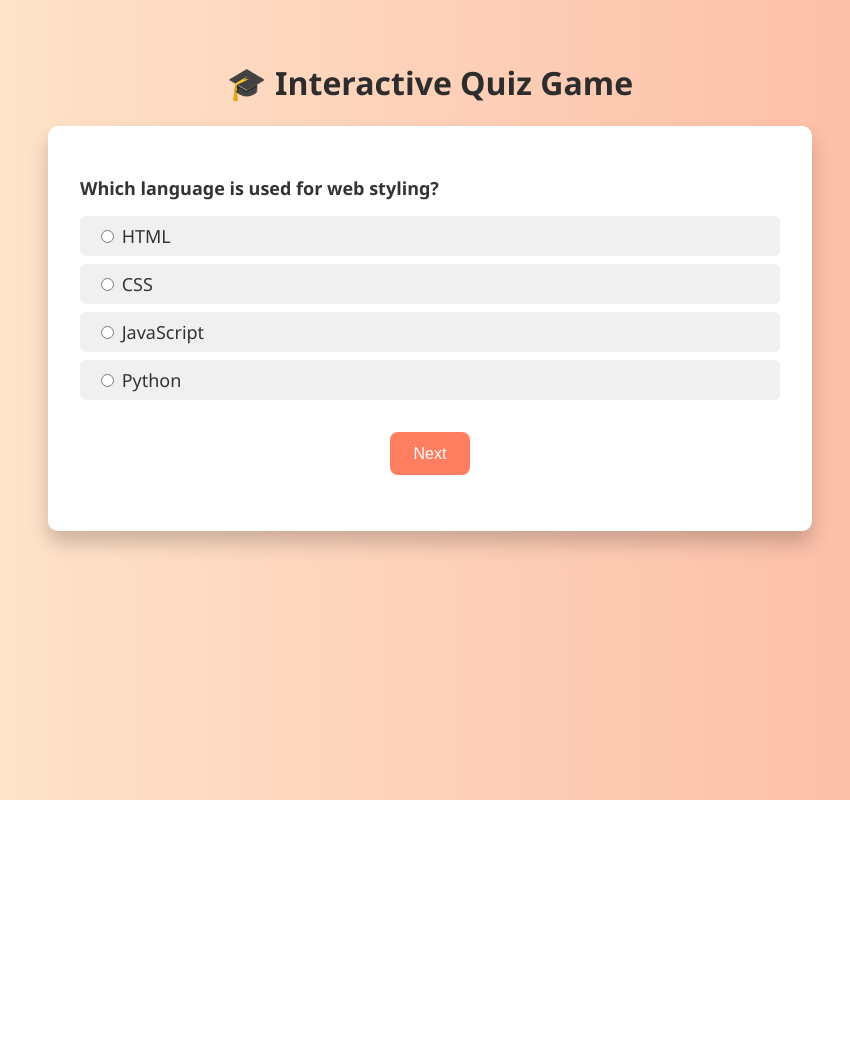
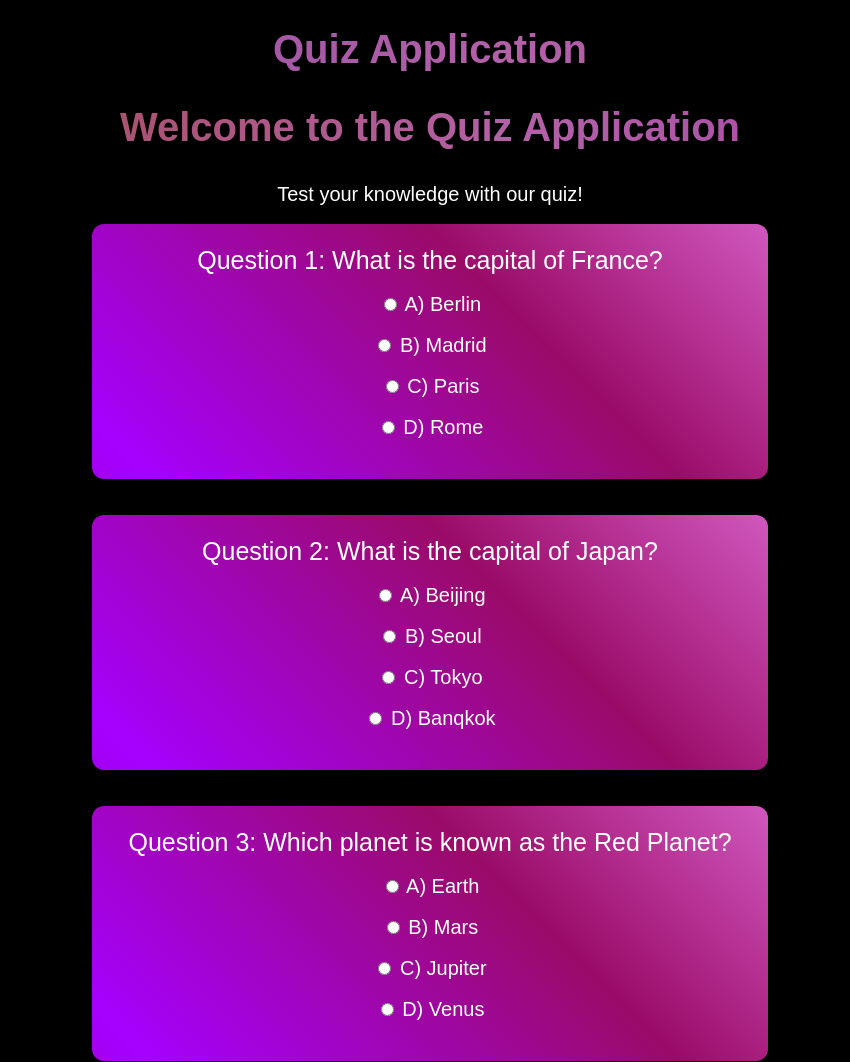
Before and after one commit to Payal-24/SCT_WD_3, a plain HTML site: page index.html in a window 1280 px wide. Shown: the top 1062 px of the page, without its empty margins (210-1060 px from the left). Before the commit the page ends 800 px from the top, so only its background shows below. Drawn offline with Linux system fonts and the light colour scheme.

Commit message:
new commit

```diff
--- a/index.html
+++ b/index.html
@@ -2,181 +2,270 @@
 <html lang="en">
 <head>
     <meta charset="UTF-8">
-  <title>Quiz Game App</title>
     <meta name="viewport" content="width=device-width, initial-scale=1.0">
+    <title>Document</title>
+</head>
 <style>
     body {
-      font-family: 'Segoe UI', sans-serif;
-      font-size: 18px;
-      background: linear-gradient(to right, #ffecd2, #fcb69f);
-      padding: 2rem;
-      color: #333;
-      transition: background 0.5s ease;
+        background-color: black;
+        font-family: Arial, sans-serif;
     }
 
     h1 {
+        color: #333;
         text-align: center;
-      font-size: 2rem;
-      color: #2d2d2d;
-      animation: fadeIn 1s ease-in-out;
     }
 
-    @keyframes fadeIn {
-      from {opacity: 0; transform: translateY(-20px);}
-      to {opacity: 1; transform: translateY(0);}
+    h2 {
+        color: #007bff;
+        text-align: center;
     }
 
-    #quiz-container {
-      max-width: 700px;
-      margin: auto;
-      background: #ffffff;
-      padding: 2rem;
-      border-radius: 10px;
-      box-shadow: 0 12px 20px rgba(0,0,0,0.2);
+    p {
+        color: #28a745;
+        text-align: center;
     }
 
-    .question {
-      font-weight: bold;
-      margin-bottom: 1rem;
-      animation: slideFade 0.5s ease-in-out;
+    form {
+        margin: 0 auto;
+        width: 50%;
+        padding: 20px;
+        border-radius: 10px;
+        background-color:rgb(157, 9, 157);
+        box-shadow: 0 4px 8px rgba(0, 0, 0, 0.1);
     }
 
-    @keyframes slideFade {
-      from {opacity: 0; transform: translateX(30px);}
-      to {opacity: 1; transform: translateX(0);}
+    label {
+        display: block;
+       text-align: center;
+       color:white;
+       font-size:20px;
+
+
+    }
+    input[type="radio"] {
+        text-align: center;
+    }
+    input{
+        text-align: center;
+
+    }
+    .rainbow-text{
+       font-size: 40px;
+  font-weight: bold;
+  text-align: center;
+  background-image: linear-gradient(
+    90deg,
+    rgb(135, 71, 161),
+    rgb(180, 97, 168),
+    rgb(154, 51, 165),
+    rgb(83, 36, 91),
+    rgb(211, 41, 211),
+    rgb(80, 5, 57),
+    rgb(147, 32, 147),
+    rgb(112, 15, 131)
+  );
+  background-size: 400%;
+  -webkit-background-clip: text;
+    -webkit-text-fill-color: transparent;
+  color: transparent;
+  animation: rainbow 5s linear infinite;
+    }
+    .rainbow-text2{
+        font-size: 40px;
+        font-weight: bold;
+        text-align: center;
+        background-image: linear-gradient(
+            90deg,
+            rgb(161, 71, 71),
+            rgb(180, 97, 168),
+            rgb(154, 51, 165),
+
+            rgb(83, 36, 91),
+            rgb(211, 41, 211),
+            rgb(80, 5, 57),
+            rgb(147, 32, 147),
+            rgb(112, 15, 131)
+            );
+            background-size: 400%;
+            -webkit-background-clip: text;
+            -webkit-text-fill-color: transparent;
+            color: transparent;
+            animation: rainbow 5s linear infinite;
+    }
+    .container {
+  position: relative;
+  width: 50%;
+  margin: 40px auto;
+  padding: 20px;
+  border-radius: 10px;
+  background-color: transparent; /* no background fill */
+  z-index: 1;
 }
 
-    .options label {
-      display: block;
-      margin: 0.5rem 0;
-      background: #f0f0f0;
-      padding: 0.5rem 1rem;
-      border-radius: 6px;
-      transition: background 0.3s ease;
-      cursor: pointer;
+.container::before {
+  content: "";
+  position: absolute;
+  top: -2px;
+  left: -2px;
+  right: -2px;
+  bottom: -2px;
+  background: linear-gradient(
+    45deg,
+    rgb(168, 23, 168),
+    rgb(143, 14, 100),
+    rgb(74, 32, 129),
+    rgb(128, 0, 100),
+    rgb(166, 0, 255),
+    rgb(154, 11, 104),
+    violet,
+    red
+  );
+  background-size: 400% 400%;
+  border-radius: 12px;
+  z-index: -1;
+  animation: borderMove 6s linear infinite;
+}
+@keyframes borderMove {
+  0% {
+    background-position: 0% 50%;
+  }
+  100% {
+    background-position: 100% 50%;
+  }
 }
 
-    .options label:hover {
-      background: #d1f7ff;
-    }
-
-    .fill-input {
-      width: 100%;
-      padding: 0.6rem;
-      margin-top: 1rem;
-      border: 1px solid #ccc;
-      border-radius: 6px;
-      font-size: 1rem;
-    }
 
 button {
-      display: block;
-      margin: 2rem auto 1rem;
-      padding: 0.8rem 1.5rem;
-      background: #ff7e5f;
-      color: white;
+  padding: 15px 30px;
+  font-size: 18px;
+  font-weight: bold;
   border: none;
   border-radius: 8px;
-      font-size: 1rem;
+  background-color: #ff00ff;
+  color: white;
   cursor: pointer;
-      transition: background 0.3s ease;
+  transition: all 0.3s ease;
 }
 
 button:hover {
-      background: #eb5757;
+  background-color: #cc00cc;
+  transform: scale(1.05);
+  box-shadow: 0 0 10px #ff00ff, 0 0 20px #cc00cc;
 }
 
-    #score {
-      text-align: center;
-      font-size: 1.2rem;
-      margin-top: 1.5rem;
-      font-weight: bold;
-    }
 </style>
-</head>
 <body>
-  <h1>🎓 Interactive Quiz Game</h1>
-  <div id="quiz-container">
-    <div id="question-box"></div>
-    <button onclick="nextQuestion()">Next</button>
-    <div id="score"></div>
+<h1 class="rainbow-text">Quiz Application </h1>
+<h2 class="rainbow-text2">Welcome to the Quiz Application</h2>
+<p style="font-size: 20px; color: white; text-align:center;">Test your knowledge with our quiz!</p>
+<form class="container" style="text-align: center; margin-top: 20px;">
+<label for="question 1" style="font-size: 25px; color:white;">Question 1: What is the capital of France?</label><br>
+<label style="color: white;"><input type="radio" name="question1" value="a"> A) Berlin</label><br>
+<label style="color: white;"><input type="radio" name="question1" value="b"> B) Madrid</label><br>
+<label style="color: white;"><input type="radio" name="question1" value="c"> C) Paris</label><br>
+<label style="color: white;"><input type="radio" name="question1" value="d"> D) Rome</label><br>
+        </form>
+
+
+<form class="container" style="text-align: center; margin-top: 20px;">
+<label for="question 2" style="font-size: 25px; color:white;">Question 2: What is the capital of Japan?</label><br>
+<label style="color: white;"><input type="radio" name="question2" value="a"> A) Beijing</label><br>
+<label style="color: white;"><input type="radio" name="question2" value="b"> B) Seoul</label><br>
+<label style="color: white;"><input type="radio" name="question2" value="c"> C) Tokyo</label><br>
+<label style="color: white;"><input type="radio" name="question2" value="d"> D) Banqkok</label><br>
+ </form>
+
+
+ <form class="container" style="text-align: center; margin-top: 20px;">
+<label for="question 3" style="font-size: 25px; color:white;">Question 3: Which planet is known as the Red Planet?</label><br>
+<label style="color: white;"><input type="radio" name="question3" value="a"> A) Earth</label><br>
+<label style="color: white;"><input type="radio" name="question3" value="b"> B) Mars</label><br>
+<label style="color: white;"><input type="radio" name="question3" value="c"> C) Jupiter</label><br>
+<label style="color: white;"><input type="radio" name="question3" value="d"> D) Venus</label><br>
+ </form>
+
+
+
+ <form class="container" style="text-align: center; margin-top: 20px;">
+<label for="question 4" style="font-size: 25px; color:white;">Question 4: What is the square root of 64?</label><br>
+<label style="color: white;"><input type="radio" name="question4" value="a"> A) 6</label><br>
+<label style="color: white;"><input type="radio" name="question4" value="b"> B) 7</label><br>
+<label style="color: white;"><input type="radio" name="question4" value="c"> C) 8</label><br>
+<label style="color: white;"><input type="radio" name="question4" value="d"> D) 9</label><br>
+ </form>
+
+
+
+
+ <form class="container" style="text-align: center; margin-top: 20px;">
+<label for="question 3" style="font-size: 25px; color:white;">Question 5: Who wrote the play 'Romeo and Juliet'?
+</label><br>
+<label style="color: white;"><input type="radio" name="question5" value="a"> A) William Shakespeare</label><br>
+<label style="color: white;"><input type="radio" name="question5" value="b"> B) Charles Dickens</label><br>
+<label style="color: white;"><input type="radio" name="question5" value="c"> C) Mark Twain</label><br>
+<label style="color: white;"><input type="radio" name="question5" value="d"> D) Jane Austen</label><br>
+ </form>
+
+
+
+
+<form class="container" style="text-align: center; margin-top: 20px;">
+<label for="question 3" style="font-size: 25px; color:white;">Question 6: What is the chemical symbol for water?
+</label><br>
+<label style="color: white;"><input type="radio" name="question6" value="a"> A) O</label><br>
+<label style="color: white;"><input type="radio" name="question6" value="b"> B) H2O</label><br>
+<label style="color: white;"><input type="radio" name="question6" value="c"> C) CO2</label><br>
+<label style="color: white;"><input type="radio" name="question6" value="d"> D) NaCL</label><br>
+ </form>
+<div style="text-align: center; margin-top: 20px;">
+    <h2 style="color: white;">Thank you for participating!</h2>
+    <p style="color: white;">Click the button below to submit your answers.</p>
+ <button onclick="submit()">SUBMIT</button>
+ <p id="result" style="text-align: center; font-size:20px;color:white;"></p>
 </div>
 
+
+
 <script>
-    const questions = [
-      { type: "single", question: "Which language is used for web styling?", options: ["HTML", "CSS", "JavaScript", "Python"], answer: "CSS" },
-      { type: "multi", question: "Select frontend technologies:", options: ["HTML", "React", "Node.js", "MongoDB"], answer: ["HTML", "React"] },
-      { type: "fill", question: "Fill in the blank: JavaScript is mainly used for ______ web pages.", answer: "interactive" },
-      { type: "single", question: "Who created Python?", options: ["Dennis Ritchie", "Guido van Rossum", "Linus Torvalds", "James Gosling"], answer: "Guido van Rossum" },
-      { type: "fill", question: "Fill in the blank: CSS stands for ______ Style Sheets.", answer: "Cascading" },
-      { type: "multi", question: "Select backend technologies:", options: ["React", "Express.js", "Node.js", "HTML"], answer: ["Express.js", "Node.js"] },
-      { type: "single", question: "Which tag is used to define a hyperlink?", options: ["<div>", "<a>", "<span>", "<link>"], answer: "<a>" },
-      { type: "fill", question: "Fill in the blank: HTML stands for HyperText ______ Language.", answer: "Markup" },
-      { type: "multi", question: "Select valid HTML tags:", options: ["<p>", "<head>", "<main>", "<script>"], answer: ["<p>", "<head>", "<main>", "<script>"] },
-      { type: "single", question: "Which tool is used for version control?", options: ["Git", "VS Code", "Slack", "Figma"], answer: "Git" },
-      { type: "multi", question: "Select all programming languages:", options: ["CSS", "HTML", "Java", "Python"], answer: ["Java", "Python"] },
-      { type: "fill", question: "Fill in the blank: The <br> tag is used to insert a ______.", answer: "line break" },
-      { type: "single", question: "Which language is used for database querying?", options: ["HTML", "SQL", "CSS", "Python"], answer: "SQL" },
-      { type: "multi", question: "Select cloud platforms:", options: ["AWS", "Azure", "Heroku", "GitHub"], answer: ["AWS", "Azure", "Heroku"] },
-      { type: "fill", question: "Fill in the blank: Vercel is used for ______ deployment.", answer: "frontend" },
-      { type: "single", question: "Which is a JavaScript framework?", options: ["Django", "React", "Laravel", "Flask"], answer: "React" },
-      { type: "multi", question: "Select correct programming loops:", options: ["for", "while", "next", "loop"], answer: ["for", "while"] },
-      { type: "fill", question: "Fill in the blank: A variable in JavaScript is declared using ______.", answer: "let" },
-      { type: "single", question: "Which language is not object-oriented?", options: ["Java", "Python", "C", "C++"], answer: "C" },
-      { type: "multi", question: "Select mobile development frameworks:", options: ["Flutter", "React Native", "Xamarin", "Vue"], answer: ["Flutter", "React Native", "Xamarin"] }
-    ];
-
-    let index = 0;
-    let score = 0;
-
-    function loadQuestion() {
-      const q = questions[index];
-      const box = document.getElementById("question-box");
-      box.style.opacity = 0;
-
-      setTimeout(() => {
-        box.innerHTML = `<p class="question">${q.question}</p>`;
-
-        if (q.type === "single") {
-          box.innerHTML += `<div class="options">${q.options.map(opt => `
-            <label><input type="radio" name="answer" value="${opt}"> ${opt}</label>`).join("")}</div>`;
-        } else if (q.type === "multi") {
-          box.innerHTML += `<div class="options">${q.options.map(opt => `
-            <label><input type="checkbox" name="answer" value="${opt}"> ${opt}</label>`).join("")}</div>`;
-        } else if (q.type === "fill") {
-          box.innerHTML += `<input type="text" class="fill-input" id="fill-answer" placeholder="Your answer...">`;
+    function submit(){
+        var question1 = document.querySelector('input[name="question1"]:checked').value;
+        var question2 = document.querySelector('input[name="question2"]:checked').value;
+        var question3 = document.querySelector('input[name="question3"]:checked').value;
+        var question4 = document.querySelector('input[name="question4"]:checked').value;
+        var question5 = document.querySelector('input[name="question5"]:checked').value;
+        var question6 = document.querySelector('input[name="question6"]:checked').value;
+        var score = 0;
+        if(question1 == "c"){
+            score++;
+        }
+        if(question2 == "c"){
+            score++;
+        }
+        if(question3 == "b"){
+            score++;
+        }
+        if(question4 == "c"){
+            score++;
+        }
+        if(question5 == "a"){
+            score++;
+        }
+        if(question6 == "b"){
+            score++;
+        }
+        alert("Your score is: " + score + "/6");
+        console.log("Question 1: " + question1);
+        console.log("Question 2: " + question2);
+        console.log("Question 3: " + question3);
+        console.log("Question 4: " + question4);
+        console.log("Question 5: " + question5);
+        console.log("Question 6: " + question6);
+        console.log("Total Score: " + score + "/6");
+        document.getElementById("result").innerText = "Your score is: " + score + "/6";
         }
 
-        box.style.opacity = 1;
-      }, 300);
-    }
 
-    function nextQuestion() {
-      const q = questions[index];
-      let userAnswer;
-
-      if (q.type === "single") {
-        const selected = document.querySelector('input[name="answer"]:checked');
-        if (selected && selected.value === q.answer) score++;
-      } else if (q.type === "multi") {
-        const selected = [...document.querySelectorAll('input[name="answer"]:checked')].map(i => i.value);
-        if (selected.sort().toString() === q.answer.sort().toString()) score++;
-      } else if (q.type === "fill") {
-        userAnswer = document.getElementById("fill-answer").value.trim().toLowerCase();
-        if (userAnswer === q.answer.toLowerCase()) score++;
-      }
-
-      index++;
-      if (index < questions.length) {
-        loadQuestion();
-      } else {
-        document.getElementById("quiz-container").innerHTML = `
-          <h2>✅ Quiz Completed!</h2>
-          <p id="score">Your Score: ${score} / ${questions.length}</p>`;
-      }
-    }
-
-    loadQuestion();
 </script>
 </body>
 </html>
```
Lines whose indentation alone changed are shown as unchanged.
